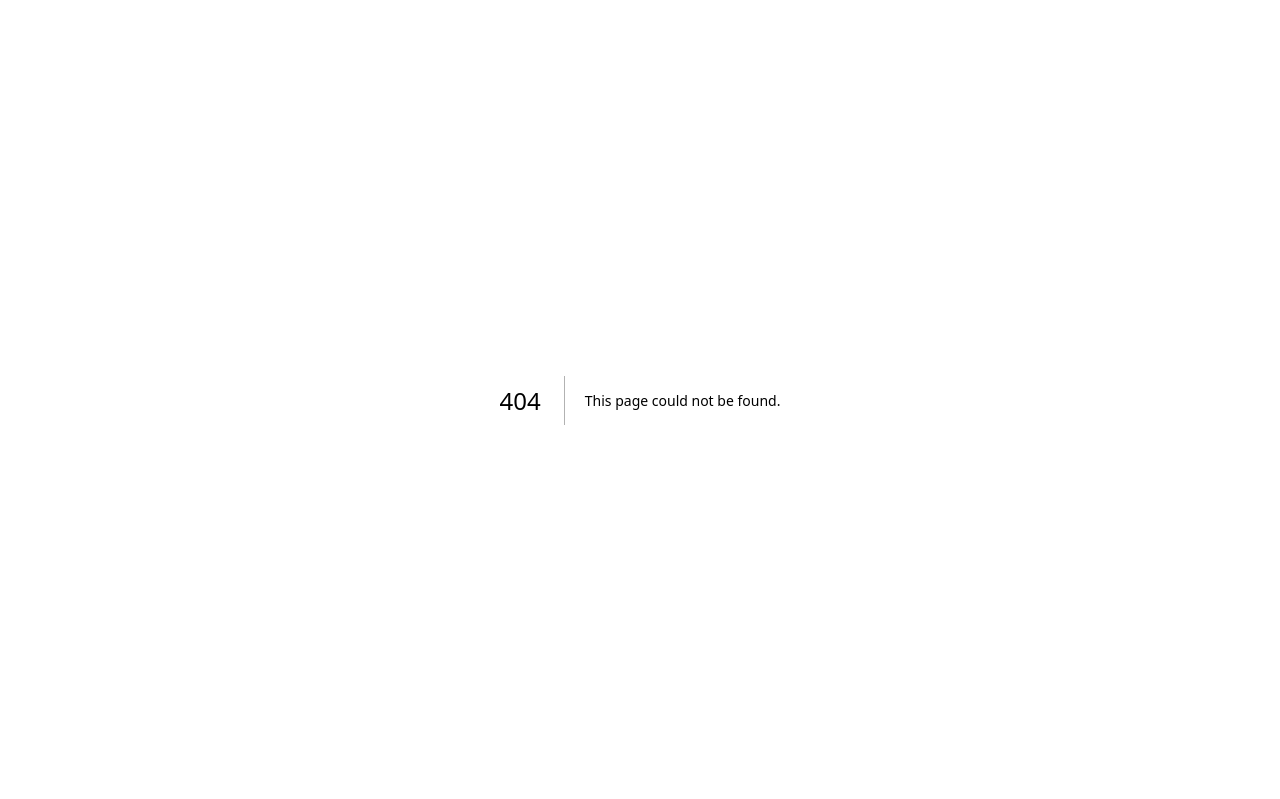
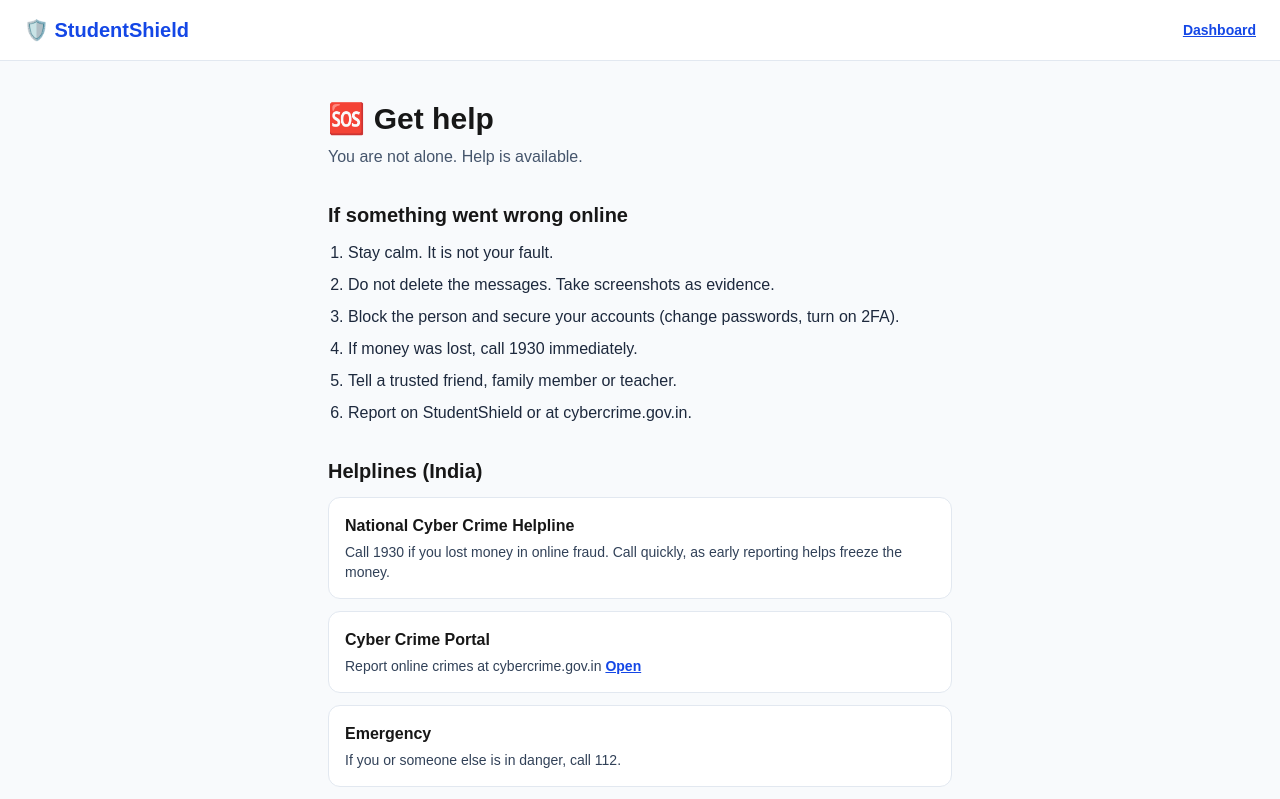
Before and after one commit to Noorjahan012/studentshield, a Next.js app: page /help in a window 1280 px wide. Before the commit this address had no page. Shown: the top 799 px of the page. Built offline with nearby package versions, Linux system fonts and the light colour scheme.

Commit message:
Add help page

```diff
--- /dev/null
+++ b/app/help/page.tsx
@@ -0,0 +1,63 @@
+const contacts = [
+  { name: "National Cyber Crime Helpline", detail: "Call 1930 if you lost money in online fraud. Call quickly, as early reporting helps freeze the money." },
+  { name: "Cyber Crime Portal", detail: "Report online crimes at cybercrime.gov.in", link: "https://cybercrime.gov.in" },
+  { name: "Emergency", detail: "If you or someone else is in danger, call 112." },
+  { name: "Women and Child Helpline", detail: "Call 1091 (women) or 1098 (children)." },
+  { name: "Mental health support", detail: "If you feel very low or unsafe, talk to someone you trust. In India you can call Tele-MANAS at 14416 (free, 24x7)." },
+];
+
+const steps = [
+  "Stay calm. It is not your fault.",
+  "Do not delete the messages. Take screenshots as evidence.",
+  "Block the person and secure your accounts (change passwords, turn on 2FA).",
+  "If money was lost, call 1930 immediately.",
+  "Tell a trusted friend, family member or teacher.",
+  "Report on StudentShield or at cybercrime.gov.in.",
+];
+
+export default function HelpPage() {
+  return (
+    <main className="min-h-screen bg-slate-50">
+      <header className="flex items-center justify-between border-b border-slate-200 bg-white px-6 py-4">
+        <a href="/" className="text-xl font-bold text-blue-700">🛡️ StudentShield</a>
+        <a href="/dashboard" className="text-sm font-semibold text-blue-700 underline">Dashboard</a>
+      </header>
+
+      <section className="mx-auto max-w-2xl px-6 py-10">
+        <h1 className="text-3xl font-bold">🆘 Get help</h1>
+        <p className="mt-2 text-slate-600">You are not alone. Help is available.</p>
+
+        <h2 className="mt-8 text-xl font-bold">If something went wrong online</h2>
+        <ol className="mt-3 list-decimal space-y-2 pl-5 text-slate-800">
+          {steps.map((s) => (
+            <li key={s}>{s}</li>
+          ))}
+        </ol>
+
+        <h2 className="mt-8 text-xl font-bold">Helplines (India)</h2>
+        <div className="mt-3 space-y-3">
+          {contacts.map((c) => (
+            <div key={c.name} className="rounded-xl border border-slate-200 bg-white p-4">
+              <div className="font-semibold">{c.name}</div>
+              <p className="mt-1 text-sm text-slate-700">
+                {c.detail}
+                {c.link && (
+                  <>
+                    {" "}
+                    <a href={c.link} target="_blank" rel="noopener noreferrer" className="font-semibold text-blue-700 underline">
+                      Open
+                    </a>
+                  </>
+                )}
+              </p>
+            </div>
+          ))}
+        </div>
+
+        <p className="mt-6 text-xs text-slate-500">
+          Please verify helpline numbers on official government websites, as they can change.
+        </p>
+      </section>
+    </main>
+  );
+}
```
